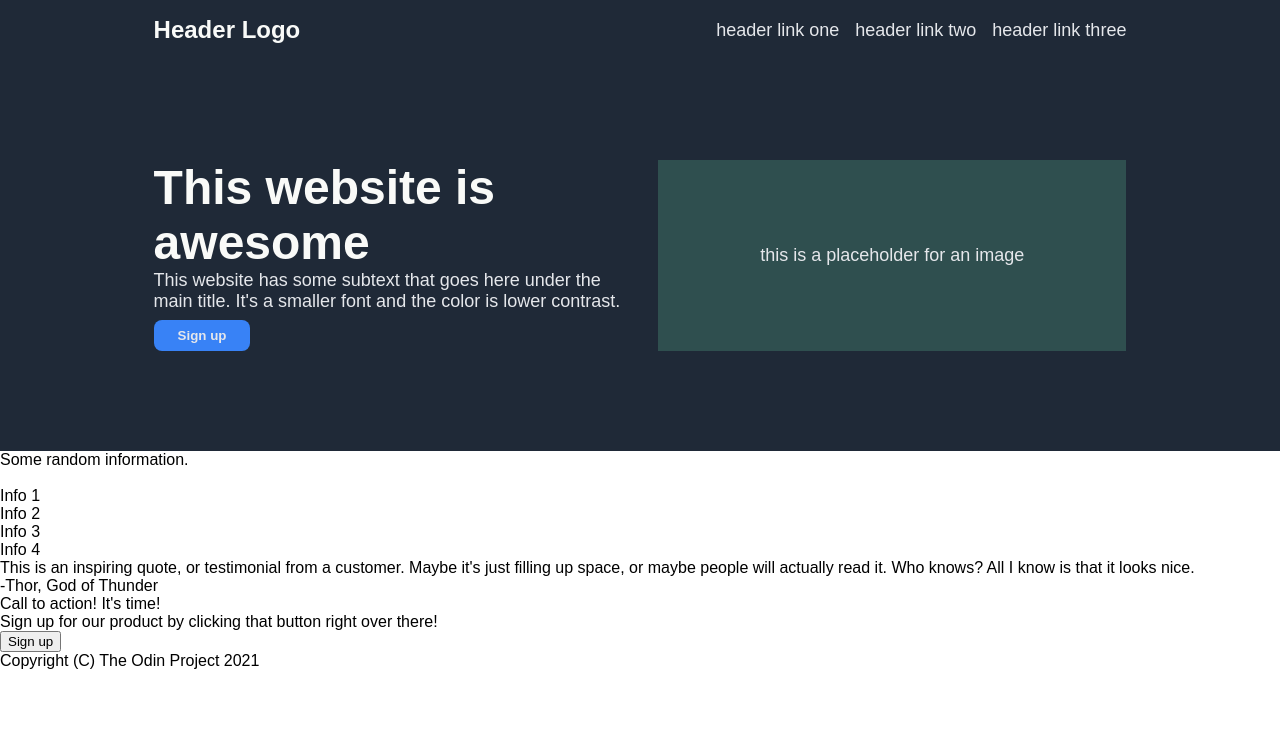
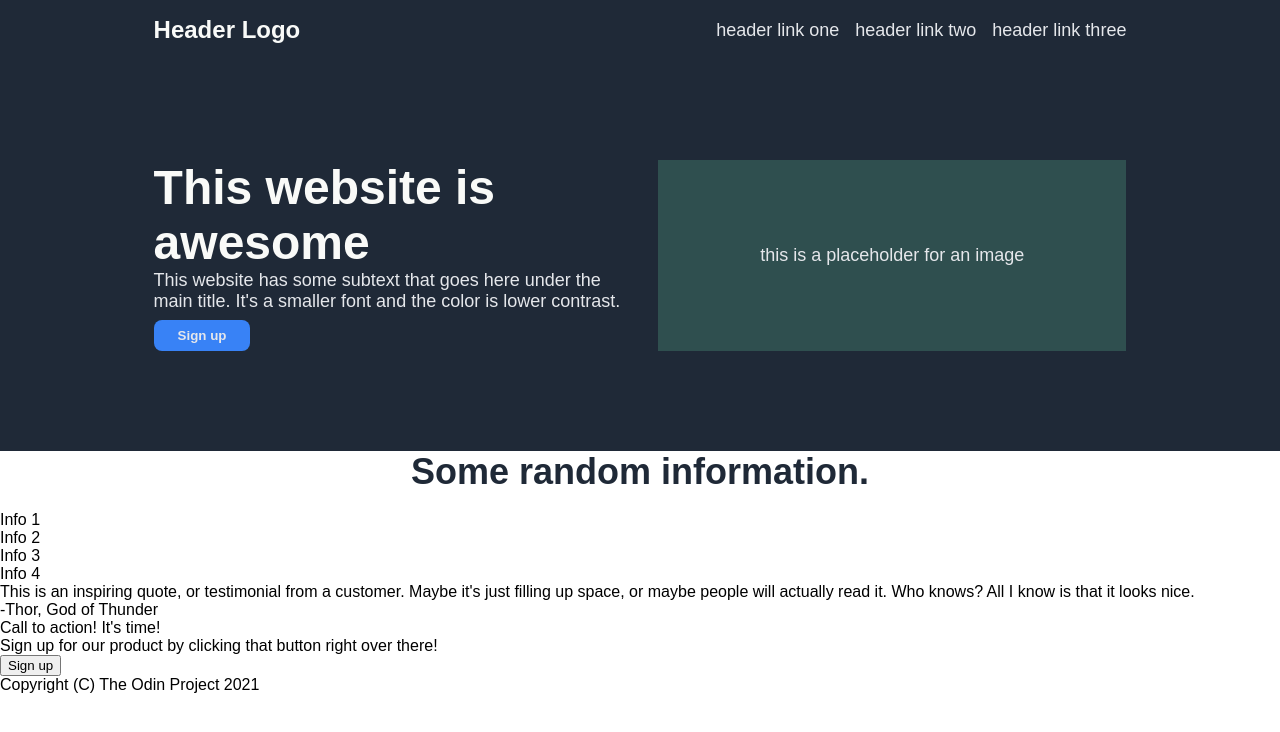
Before and after one commit to marasy8/odin-landing-page, a plain HTML site: page index.html in a window 1280 px wide. Drawn offline with Linux system fonts and the light colour scheme.

Commit message:
added font and alignment for info header

```diff
--- a/styles.css
+++ b/styles.css
@@ -79,3 +79,10 @@ body {
 ul {
     list-style-type: none;
 }
+
+.info-header {
+    font-size: 36px;
+    font-weight: bold;
+    color: #1F2937;
+    text-align: center;
+}
```
